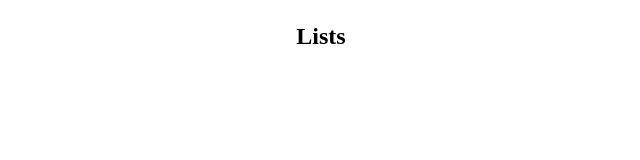
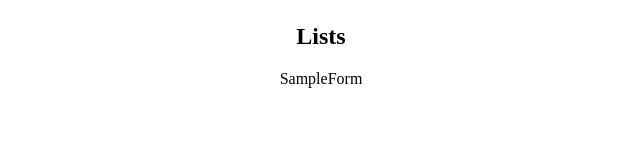
Before and after one commit to BelenMaru/sampleList, a React (Create React App) app: page / in a window 1280 px wide. Shown: the part 125-285 px from the top of the page, without its empty margins (319-959 px from the left). Built offline with nearby package versions, Linux system fonts and the light colour scheme.

Commit message:
importing sample form component

```diff
--- a/src/App.js
+++ b/src/App.js
@@ -1,10 +1,12 @@
 
 import './App.css';
+import SampleForm from './components/SampleForm';
 
 function App() {
   return (
     <div className="sample-lists">
       <h2>Lists</h2>
+      <SampleForm />
     </div>
   );
 }
--- /dev/null
+++ b/src/components/SampleForm.js
@@ -0,0 +1,9 @@
+import React from 'react'
+
+function SampleForm() {
+  return (
+    <div>SampleForm</div>
+  )
+}
+
+export default SampleForm
```
